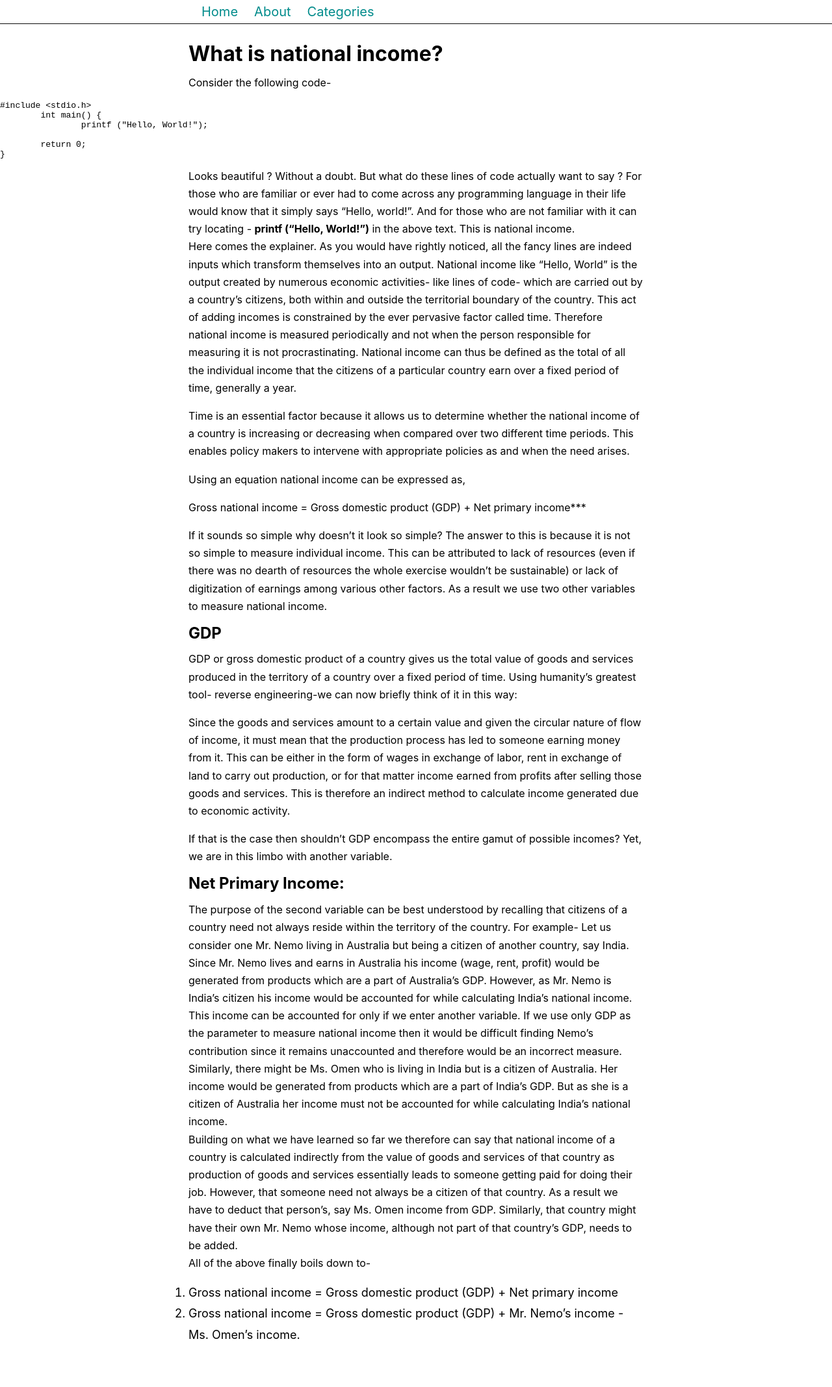
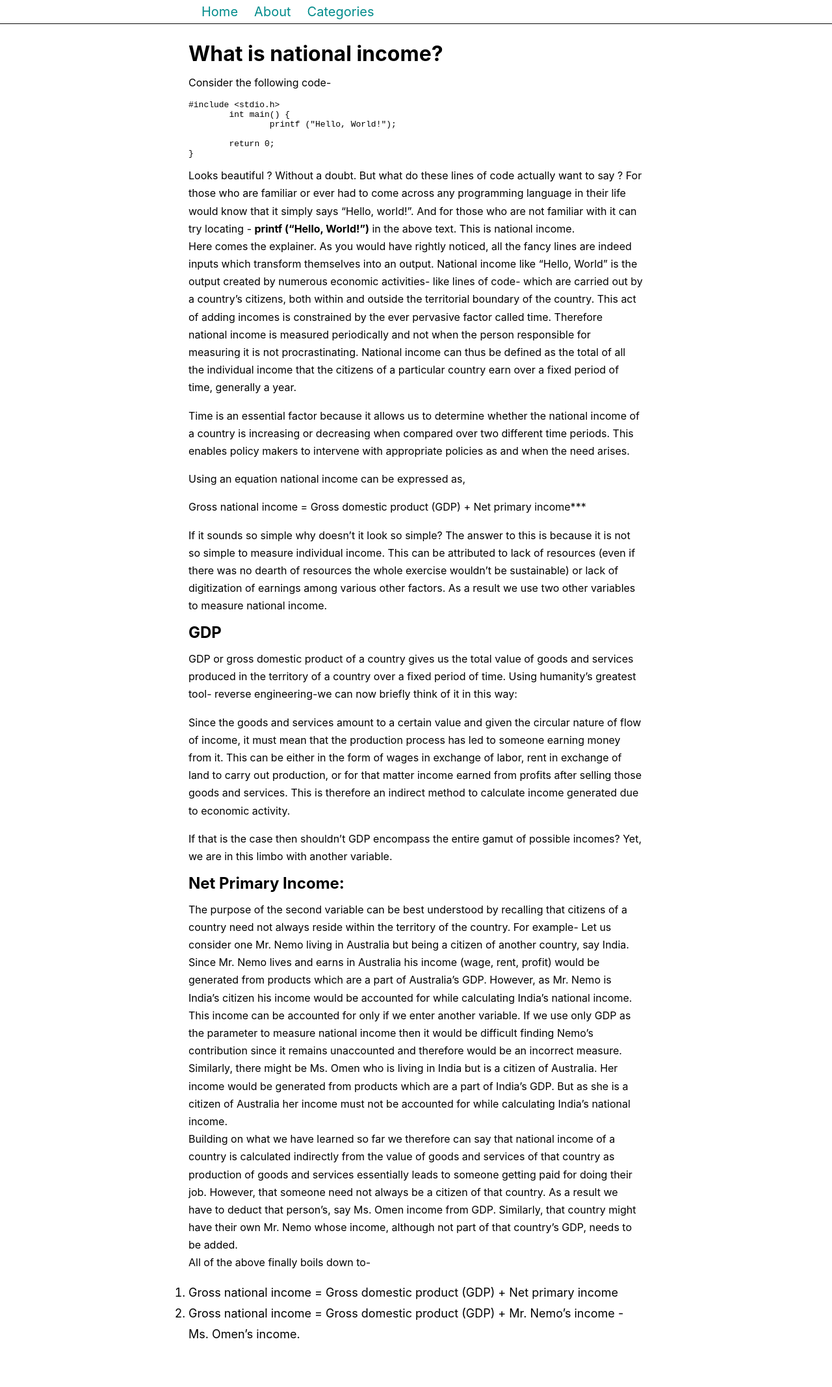
Before and after one commit to generalistsanctuary/generalistsanctuary.github.io, a Jekyll site: the page built from _posts/2022-04-07-What-is-national-income.md, in a window 1280 px wide. Shown: the whole page at 65% size. Built offline with Jekyll 4.4.1, drawn with Linux system fonts in a browser that asks for light colours.

Commit message:
Update posts-style.css

```diff
--- a/styles/posts-style.css
+++ b/styles/posts-style.css
@@ -25,6 +25,9 @@ p{
 }
 pre{
  max-width: 700px;
+  margin: 0 auto;
+  padding: 0 10%;
+  margin-bottom: 0.75%;
 }
 nav{
     border-bottom: 1px solid rgb(12, 12, 12);
```
